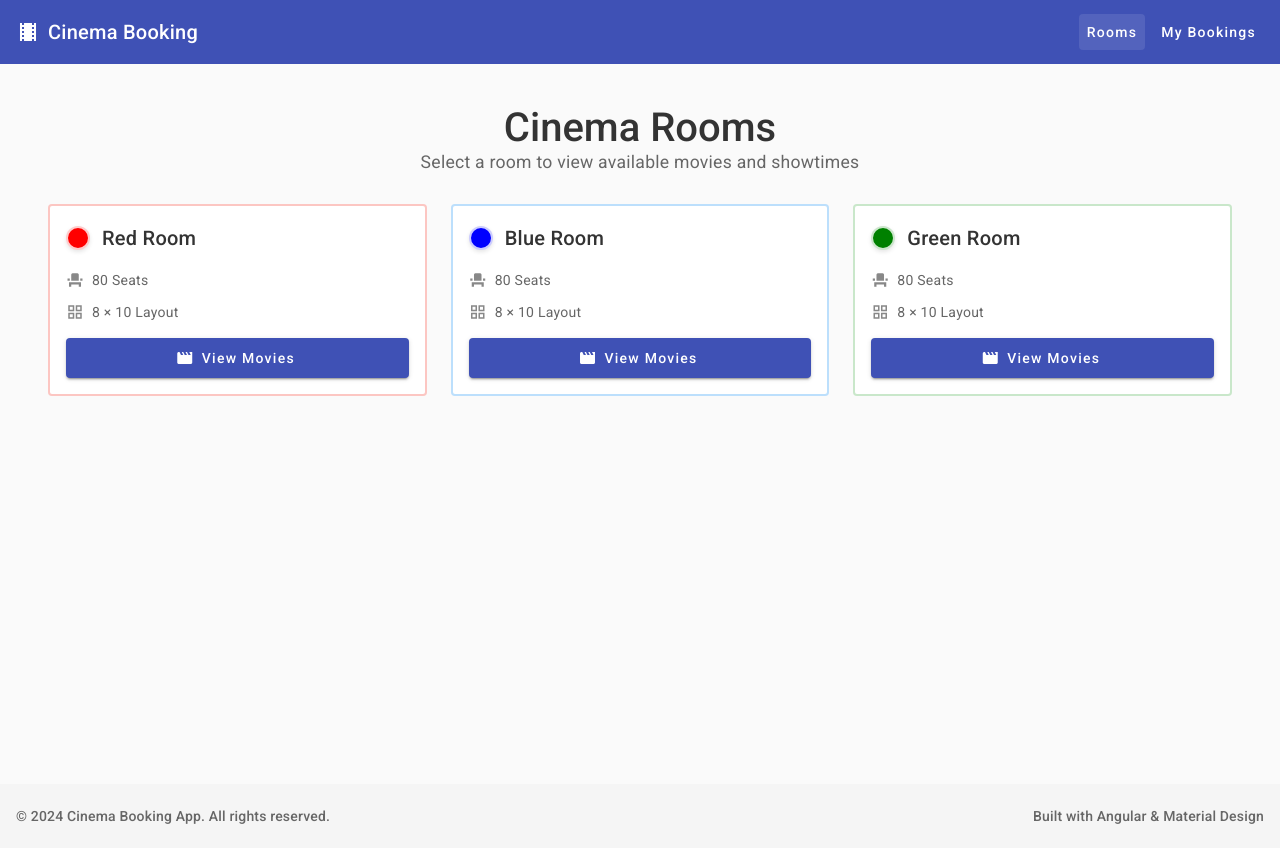
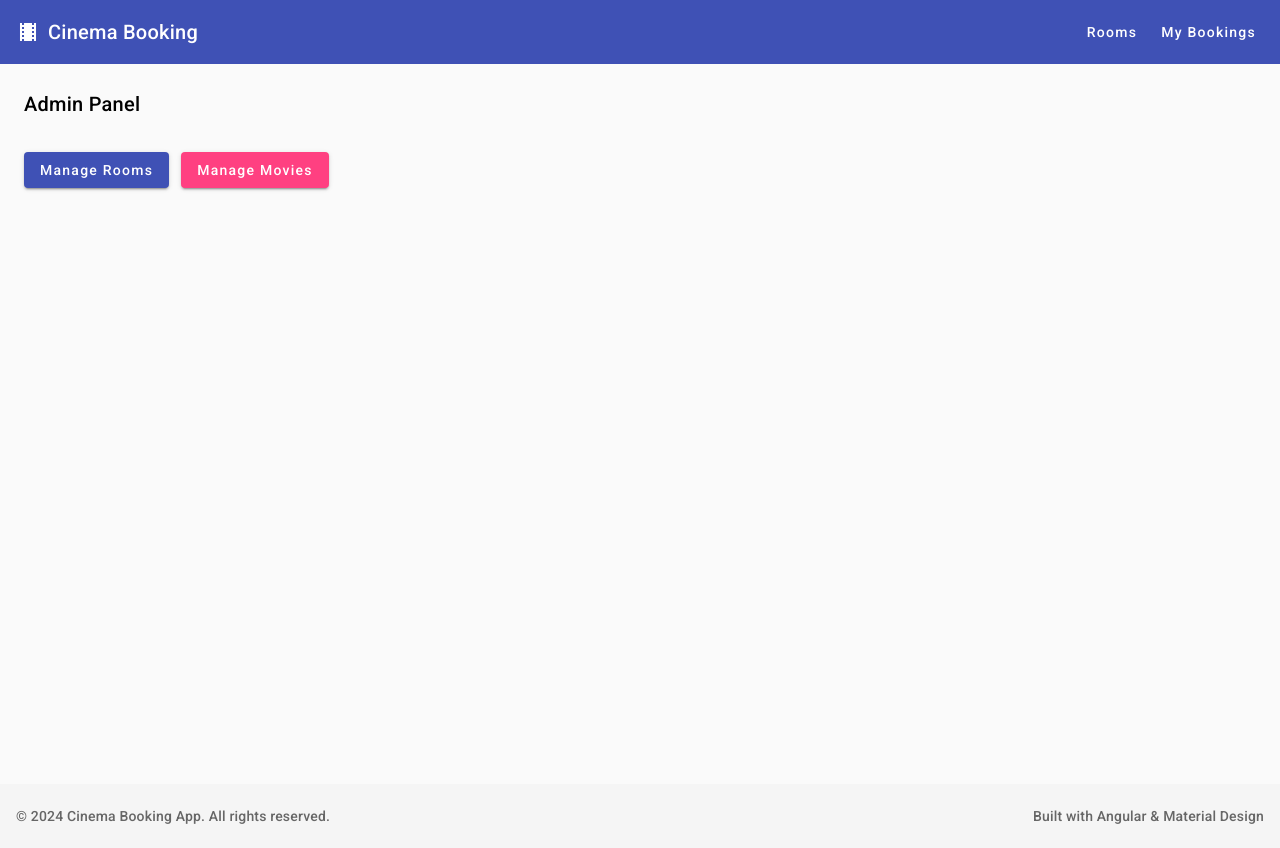
Before and after one commit to Huseelk/cinema-booking-app, an Angular app: page /admin in a window 1280 px wide. Before the commit this address led to /rooms. Built offline with nearby package versions, Linux system fonts and the light colour scheme; data requests are answered from the project's data file.

Commit message:
Add admin route.

```diff
--- a/src/app/app.routes.ts
+++ b/src/app/app.routes.ts
@@ -31,6 +31,10 @@ export const routes: Routes = [
       ),
   },
   {
+    path: 'admin',
+    loadComponent: () => import('./features/admin/admin.component').then((m) => m.AdminComponent),
+  },
+  {
     path: '**',
     redirectTo: '/rooms',
   },
--- /dev/null
+++ b/src/app/features/admin/admin.component.html
@@ -0,0 +1,7 @@
+<div class="admin-container">
+  <h2>Admin Panel</h2>
+  <div class="admin-links">
+    <a mat-raised-button color="primary" routerLink="/admin/rooms">Manage Rooms</a>
+    <a mat-raised-button color="accent" routerLink="/admin/movies">Manage Movies</a>
+  </div>
+</div>
--- /dev/null
+++ b/src/app/features/admin/admin.component.scss
@@ -0,0 +1,10 @@
+.admin-container {
+  display: flex;
+  flex-direction: column;
+  gap: 16px;
+}
+
+.admin-links {
+  display: flex;
+  gap: 12px;
+}
--- a/src/app/features/movies/movie-list/movie-list.component.scss
+++ b/src/app/features/movies/movie-list/movie-list.component.scss
@@ -131,9 +131,6 @@
           font-weight: 500;
           color: #333;
           line-height: 1.3;
-          display: -webkit-box;
-          -webkit-line-clamp: 2;
-          -webkit-box-orient: vertical;
           overflow: hidden;
         }
 
@@ -173,9 +170,6 @@
           color: #666;
           font-size: 13px;
           line-height: 1.4;
-          display: -webkit-box;
-          -webkit-line-clamp: 3;
-          -webkit-box-orient: vertical;
           overflow: hidden;
         }
 
--- a/src/app/features/movies/movie-list/movie-list.component.ts
+++ b/src/app/features/movies/movie-list/movie-list.component.ts
@@ -137,7 +137,9 @@ export class MovieListComponent implements OnInit {
 
   getAvailableSeatsCount(showtime: ShowtimeWithMovie): number {
     const room = this.selectedRoom();
+
     if (!room) return 0;
+
     return room.seats.length - showtime.bookedSeats.length;
   }
 
```
Also changed, not shown: src/app/features/admin/admin.component.ts (added, +14 -0 lines).
